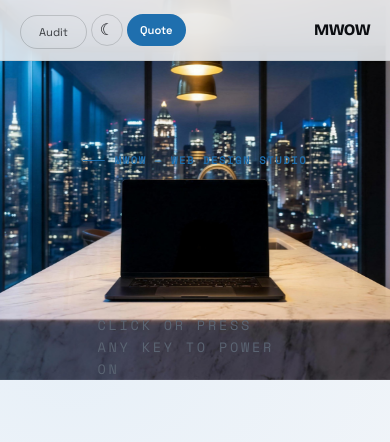
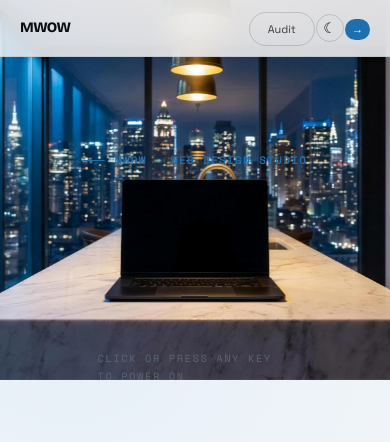
Before and after one commit to waggonerowen/mwowdesigns, a plain HTML site: page index.html in a window 390 px wide. Shown: the top 442 px of the page. Drawn offline with nearby package versions, Linux system fonts and the light colour scheme.

Commit message:
Final mobile tweaks: MWOW in header, smaller click-to-power text
- Move MWOW branding to left side of nav header
- Reduce 'Click or press' text size on mobile (0.65rem)
- Make quote button arrow icon for compact fit
- Optimize nav spacing for all buttons to fit

```diff
--- a/css/style.css
+++ b/css/style.css
@@ -169,11 +169,8 @@ p.lede {
   padding: 18px var(--pad-x);
   display: flex;
   align-items: center;
-  justify-content: flex-start;
+  justify-content: space-between;
   gap: 20px;
-}
-.nav-inner nav {
-  margin-right: auto;
 }
 .wordmark {
   font-family: var(--font-display);
@@ -426,9 +423,13 @@ body.hero-live {
 }
 @media (max-width: 620px) {
   .scroll-cue {
-    font-size: 0.85rem;
+    font-size: 0.65rem;
     bottom: -55px;
-    letter-spacing: 0.2em;
+    letter-spacing: 0.15em;
+    gap: 6px;
+  }
+  .scroll-cue::after {
+    height: 30px;
   }
 }
 .scroll-cue::after {
@@ -940,15 +941,16 @@ footer {
 
 @media (max-width: 620px) {
   .grid-3, .show-grid { grid-template-columns: 1fr; }
-  .nav-inner { padding: 12px var(--pad-x); gap: 8px; }
-  .nav-links { gap: 4px; flex-wrap: nowrap; }
-  .nav-links a:not(.btn) { padding: 6px 10px; font-size: 0.7rem; }
+  .nav-inner { padding: 10px 10px; gap: 3px; }
+  .nav-links { gap: 1px; flex-wrap: nowrap; }
+  .nav-links a:not(.btn) { padding: 5px 8px; font-size: 0.68rem; }
   .nav-links a:not(.btn):not([href="audit.html"]) { display: none; }
   .nav-links li:has(a[href="examples.html"]), .nav-links li:has(a[href="demo.html"]) { display: none; }
-  .nav .btn-sm { padding: 6px 12px; font-size: 0.7rem; min-width: auto; }
-  .wordmark { font-size: 1rem; flex-shrink: 0; margin-left: auto; }
+  .nav .btn-sm { padding: 4px 9px; font-size: 0.63rem; min-width: auto; line-height: 1.1; }
+  .nav .btn-quote { padding: 3px 6px; font-size: 0.7rem; }
+  .wordmark { font-size: 0.9rem; flex-shrink: 0; }
   .wordmark span.designs { display: none; }
-  .theme-toggle { width: 32px; height: 32px; font-size: 1rem; }
+  .theme-toggle { width: 28px; height: 28px; font-size: 0.9rem; }
 
   .nav-inner { padding: 14px var(--pad-x); gap: 10px; }
 
--- a/index.html
+++ b/index.html
@@ -20,14 +20,14 @@
 
   <header class="nav">
     <div class="nav-inner">
+      <a class="wordmark" href="index.html">MWOW <span class="designs">Designs</span></a>
       <nav>
         <ul class="nav-links">
           <li><a href="audit.html"><span class="audit-long">Free audit</span><span class="audit-short">Audit</span></a></li>
           <li><button class="theme-toggle" id="theme-toggle" aria-label="Switch light or dark mode">☀</button></li>
-          <li><a class="btn btn-sky btn-sm" href="quote.html"><span class="quote-long">Get a free quote</span><span class="quote-short">Quote</span></a></li>
+          <li><a class="btn btn-sky btn-sm btn-quote" href="quote.html"><span class="quote-long">Get a free quote</span><span class="quote-short">→</span></a></li>
         </ul>
       </nav>
-      <a class="wordmark" href="index.html">MWOW <span class="designs">Designs</span></a>
     </div>
   </header>
 
```
